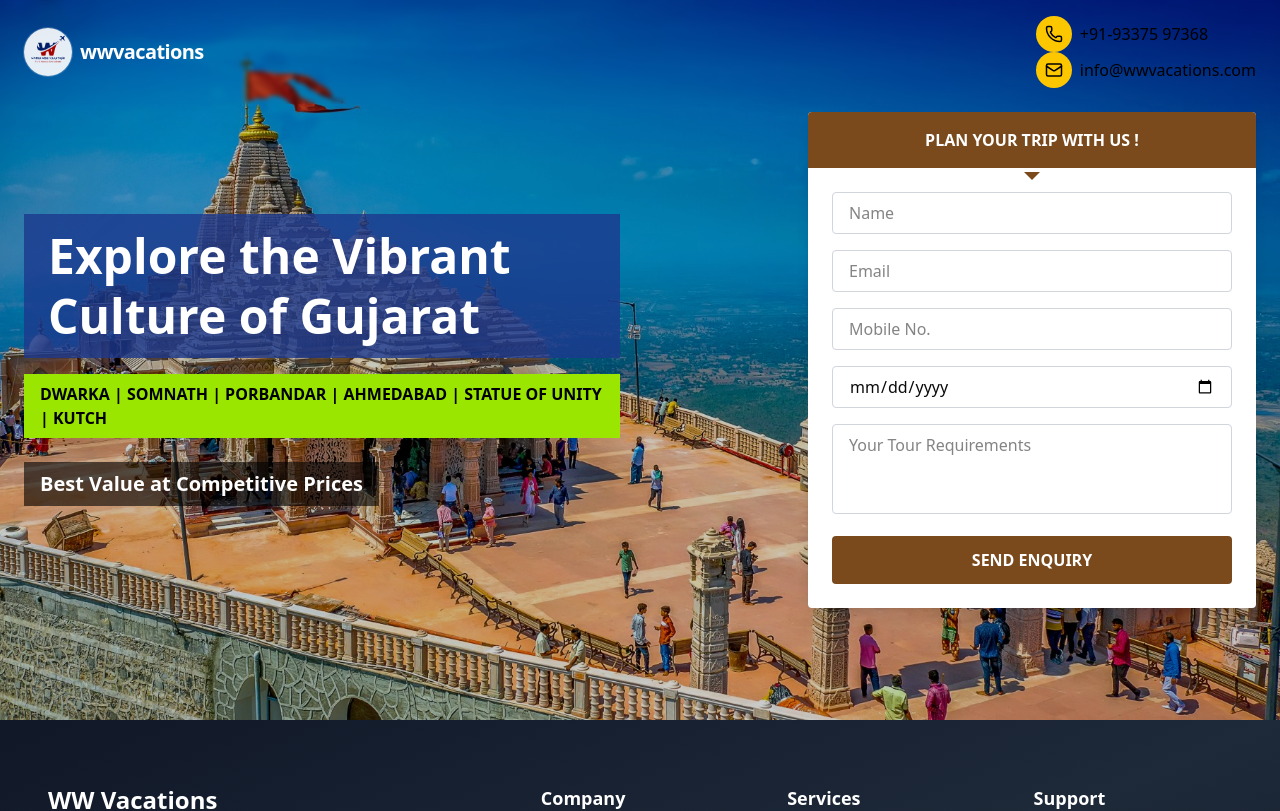
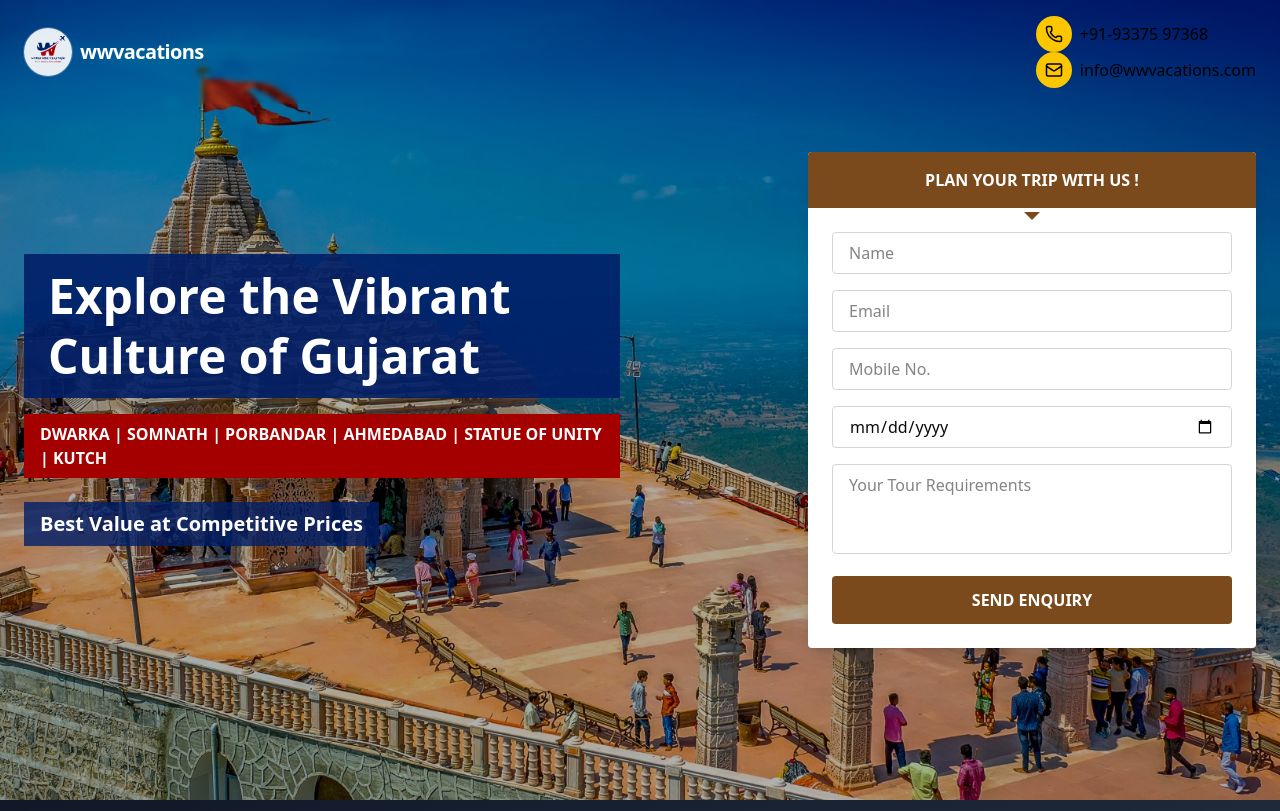
Before and after one commit to ayushnanda14/wwvacations, a Next.js app: page /gujarat-package in a window 1280 px wide. Shown: the top 811 px of the page. Built offline with nearby package versions, Linux system fonts and the light colour scheme; a web font is replaced by a local one.

Commit message:
Update GujaratHeroSec.tsx

```diff
--- a/src/components/GujaratHeroSec.tsx
+++ b/src/components/GujaratHeroSec.tsx
@@ -5,37 +5,44 @@ import TourEnquiryForm from './TourEnquiryForm';
 
 const GujaratHeroSec: React.FC = () => {
   return (
-    <section className="relative h-[90vh] w-full overflow-hidden">
+    <section className="relative w-full overflow-hidden min-h-screen lg:h-[90vh]">
 
       {/* Background Image */}
       <div
         className="absolute inset-0 bg-cover bg-center"
         style={{ backgroundImage: "url('/images/gujarat-hero.jpg')" }}
       >
-        <div className="absolute inset-0 bg-black/20" />
+        <div className="absolute inset-0 bg-black/30" />
       </div>
 
       {/* Content */}
-      <div className="relative z-10 container mx-auto h-full px-6 flex items-center">
+      <div className="relative z-10 container mx-auto px-6 h-full flex items-center">
         <div className="grid grid-cols-1 lg:grid-cols-2 gap-10 w-full">
 
-          {/* Left Text */}
-          <div className="flex flex-col justify-center text-white">
-            <h1 className="text-4xl md:text-5xl font-extrabold leading-tight bg-blue-900/80 inline-block px-6 py-3 w-fit">
+          {/* Left Content */}
+          <div className="flex flex-col justify-center text-white pt-24 lg:pt-0">
+
+            {/* Heading */}
+            <h1 className="text-3xl sm:text-4xl lg:text-5xl font-extrabold leading-tight
+              bg-[#001e68]/90 inline-block px-6 py-3 w-fit">
               Explore the Vibrant Culture of Gujarat
             </h1>
 
-            <p className="mt-4 bg-lime-400 text-black font-semibold px-4 py-2 w-fit">
+            {/* Destinations */}
+            <p className="mt-4 bg-[#a50000] text-white font-semibold
+              px-4 py-2 w-fit text-sm sm:text-base">
               DWARKA | SOMNATH | PORBANDAR | AHMEDABAD | STATUE OF UNITY | KUTCH
             </p>
 
-            <p className="mt-6 text-xl font-semibold bg-black/60 inline-block px-4 py-2 w-fit">
+            {/* Pricing Highlight */}
+            <p className="mt-6 text-lg sm:text-xl font-semibold
+              bg-[#001e68]/80 inline-block px-4 py-2 w-fit">
               Best Value at Competitive Prices
             </p>
           </div>
 
-          {/* Right Form */}
-          <div className="flex justify-end items-center">
+          {/* Right Form – Desktop Only */}
+          <div className="hidden lg:flex justify-end items-center">
             <TourEnquiryForm />
           </div>
 
```
